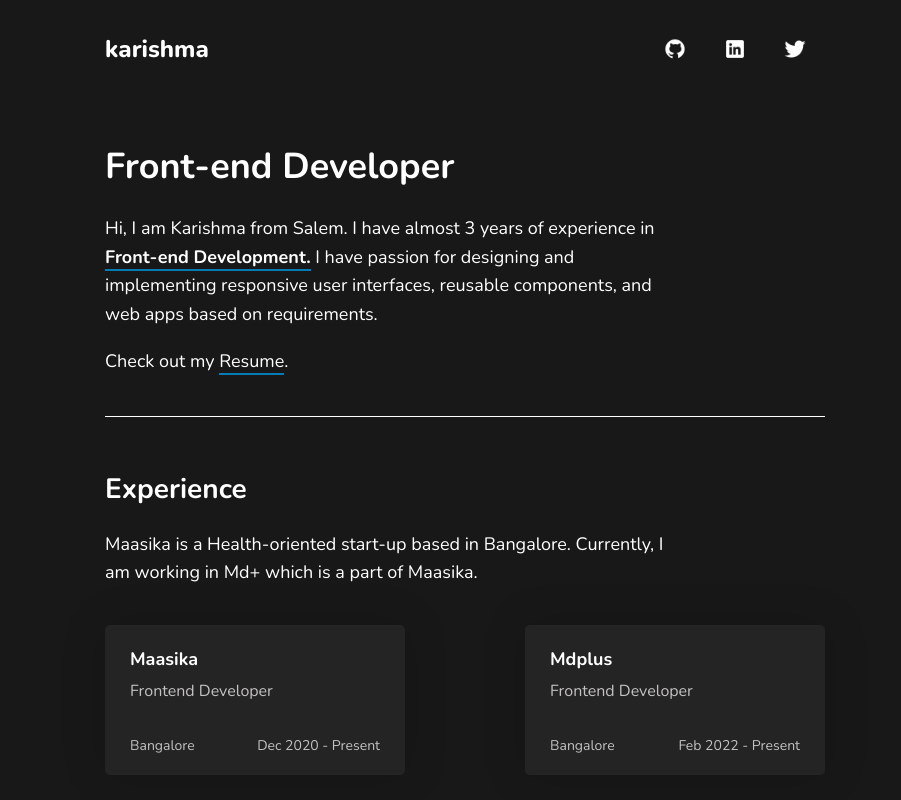
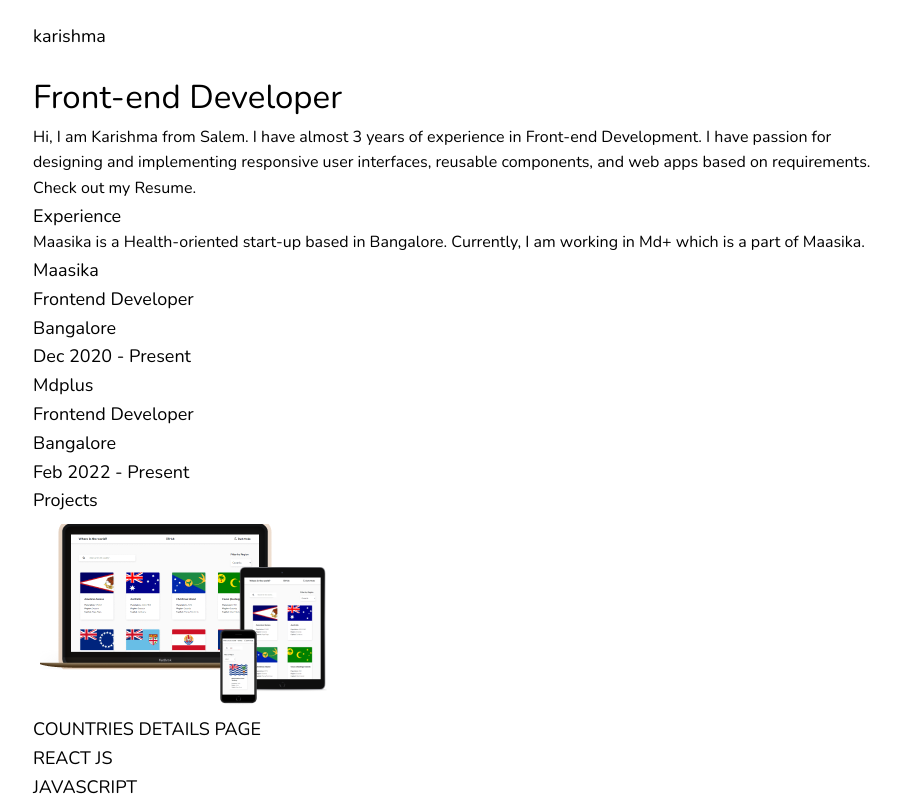
Before and after one commit to karishma-c/personal-portfolio, a Next.js app: page / in a window 1280 px wide. Shown: the top 800 px of the page, without its empty margins (175-1076 px from the left). Built offline with nearby package versions, Linux system fonts and the light colour scheme.

Commit message:
installed and configured tailwindcss

```diff
--- a/components/layout.js
+++ b/components/layout.js
@@ -1,4 +1,4 @@
-import styles from './layout.module.css'
+import './layout.module.css'
 
 
 const Layout = ({children}) => {
--- a/components/layout.module.css
+++ b/components/layout.module.css
@@ -1,10 +1,10 @@
-.container {
+/* .container {
     max-width: 750px;
     padding: 0 15px;
     margin: 10px auto;
     color: white;
-}
-.name {
+} */
+/* .name {
     font-size: 24px;
     font-weight: 800;
 }
@@ -195,4 +195,4 @@
     .dropMail, .mailId {
         padding: 0 15px;
     }
-}
+} */
--- a/package.json
+++ b/package.json
@@ -8,5 +8,10 @@
         "next": "^13.4.9",
         "react": "^18.2.0",
         "react-dom": "^18.2.0"
+    },
+    "devDependencies": {
+        "autoprefixer": "^10.4.16",
+        "postcss": "^8.4.31",
+        "tailwindcss": "^3.3.3"
     }
 }
--- a/pages/index.js
+++ b/pages/index.js
@@ -7,14 +7,14 @@ import utilStyles from './../styles/utils.module.css';
 const HomePage = () => {
 
   return (
-    <div className={styles.container}>
+    <div className="bg-white max-w-3xl mx-auto my-0 text-black" >
       <Head>
-        <title>C.Karishma | Front-end Developer</title>
+        <title >C.Karishma | Front-end Developer</title>
         <link rel="icon" href="/images/favicon.ico" />
       </Head>
-      <header className={utilStyles.flexRow} >
-        <div className='logo'>
-          <h2 className={styles.name}>karishma</h2>
+      <header className="flex flex-row flex-wrap justify-between items-center" >
+        <div >
+          <h2 className='text-black' >karishma</h2>
         </div>
         <div className={utilStyles.flexRowMediaLinks}>
           <Link className={utilStyles.mediaLinks} href="https://github.com/karishma-c" target="_blank" >
--- /dev/null
+++ b/postcss.config.js
@@ -0,0 +1,6 @@
+module.exports = {
+    plugins: {
+      tailwindcss: {},
+      autoprefixer: {},
+    }
+  }
--- a/styles/global.css
+++ b/styles/global.css
@@ -1,3 +1,7 @@
+@tailwind base;
+@tailwind components;
+@tailwind utilities;
+
 html,
 body {
   padding: 0;
@@ -5,7 +9,6 @@ body {
   font-family: Arial, Helvetica, sans-serif;
   line-height: 1.6;
   font-size: 18px;
-  background-color: #181818;
 }
 
 * {
--- a/styles/utils.module.css
+++ b/styles/utils.module.css
@@ -1,4 +1,4 @@
-.flexRow, .flexRowMediaLinks {
+/* .flexRow, .flexRowMediaLinks {
     display: flex;
     flex-flow: row wrap;
     justify-content: space-between;
@@ -15,7 +15,7 @@
     margin: 0 10px;
     /* background-color: white;
     border-radius: 50px; */
-}
+/* }
 .introSection {
     margin: 50px auto;
 }
@@ -42,4 +42,4 @@
         justify-content: center;
         align-items: center;
     }
-}
+} */
--- /dev/null
+++ b/tailwind.config.js
@@ -0,0 +1,11 @@
+/** @type {import('tailwindcss').Config} */
+module.exports = {
+  content: [
+    "./pages/**/*.{js,ts,jsx,tsx}",
+    "./components/**/*.{js,ts,jsx,tsx}",
+  ],
+  theme: {
+    extend: {},
+  },
+  plugins: [],
+}
```
Also changed, not shown: 1 other file (tests, documents, lock files or other folders).
